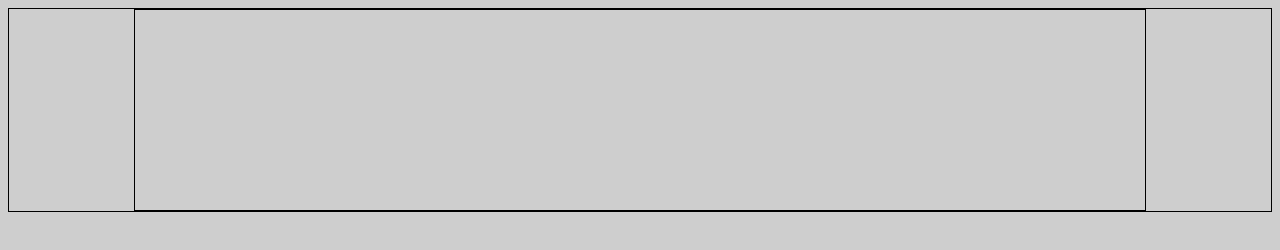
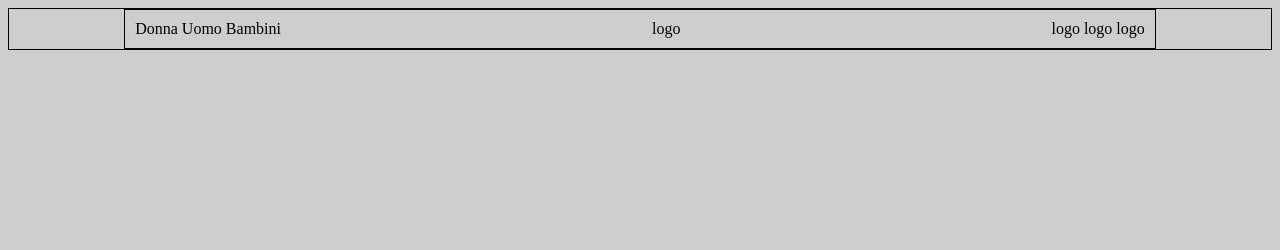
Before and after one commit to Lucaalex00/html-css-boolando, a plain HTML site: page index.html in a window 1280 px wide. Drawn offline with Linux system fonts and the light colour scheme.

Commit message:
Header Shell Commit

```diff
--- a/assets/css/style.css
+++ b/assets/css/style.css
@@ -26,9 +26,9 @@ body {
 /*#region Header*/
 
 .header-container {
-    height: 200px;
+    padding: 10px;
     display: flex;
-    justify-content: space;
+    justify-content: space-between;
 }
 
 
--- a/index.html
+++ b/index.html
@@ -12,12 +12,18 @@
     <header id="site-header">
         <div class="header-container container debug">
             <div class="gender-sel">
+                <span> Donna </span>
+                <span> Uomo </span>
+                <span> Bambini </span>
 
             </div>
             <div class="logo">
-
+                logo
             </div>
             <div class="call-to-action">
+                logo
+                logo
+                logo
 
             </div>
         </div>
```
